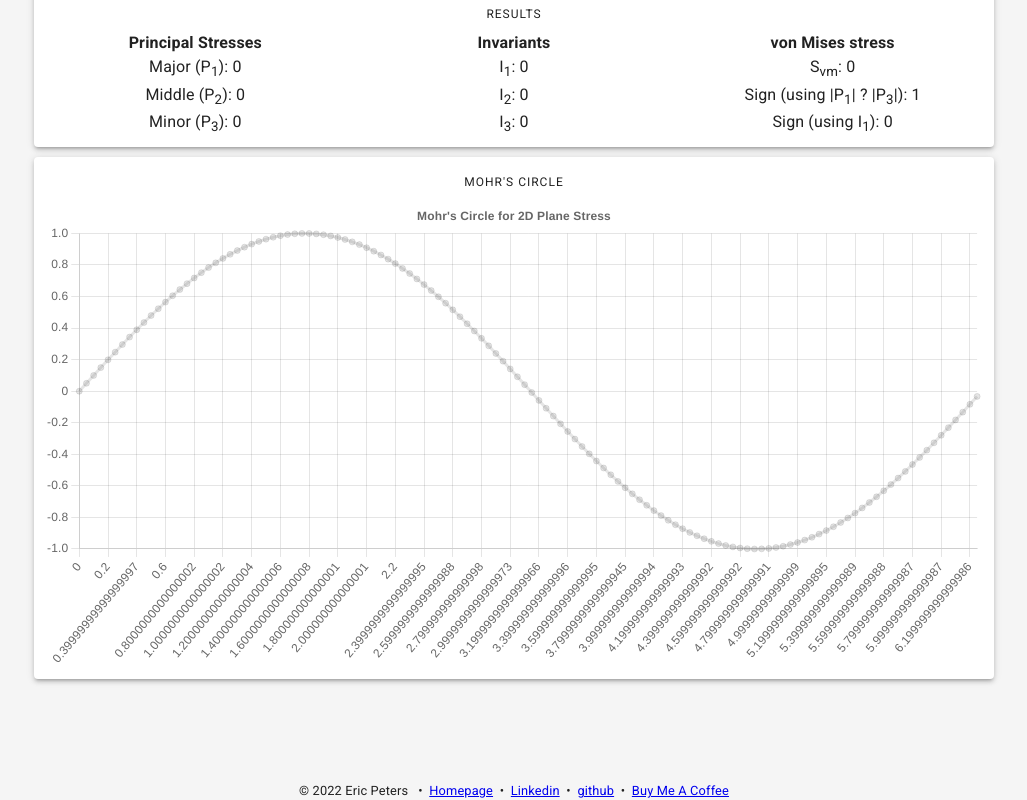
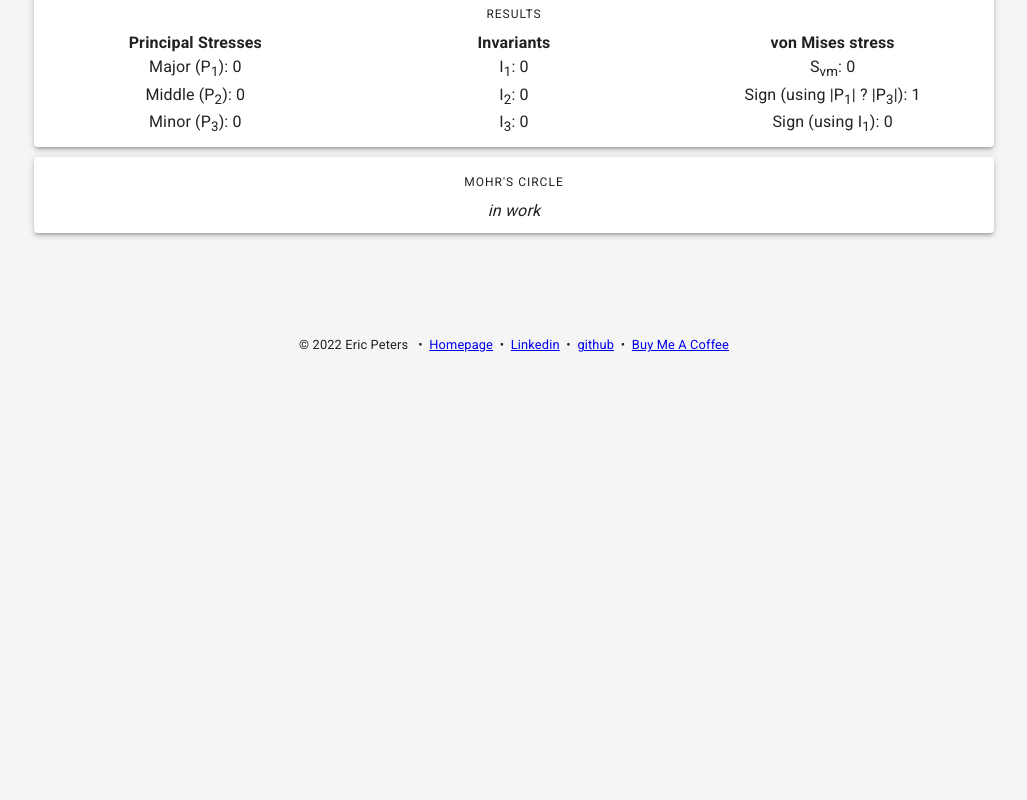
Before and after one commit to edp8489/stressed, a React (Create React App) app: page / in a window 1280 px wide. Shown: the part 571-1371 px from the top of the page, without its empty margins (126-1153 px from the left). After the commit the page ends 925 px from the top, so only its background shows below. Built offline with nearby package versions, Linux system fonts and the light colour scheme.

Commit message:
Empty Mohr component for initial publish

```diff
--- a/src/Components/Mohr.jsx
+++ b/src/Components/Mohr.jsx
@@ -109,11 +109,11 @@ export default function MohrsCircle(props) {
 
     // TODO - logic to return 2D or 3D Mohr based on inputs
     const is3D = (s13 == 0 && s23 == 0 && s33 == 0)
-
+    // <Mohr2D s11={s11} s22={s22} s12={s12} />
     return (
         <Paper elevation={3} sx={{ padding: "10px", textAlign: "center" }}>
             <Typography variant="overline">Mohr's Circle</Typography><br />
-            <Mohr2D s11={s11} s22={s22} s12={s12} />
+            <i>in work</i>
         </Paper>
     )
 }
```
